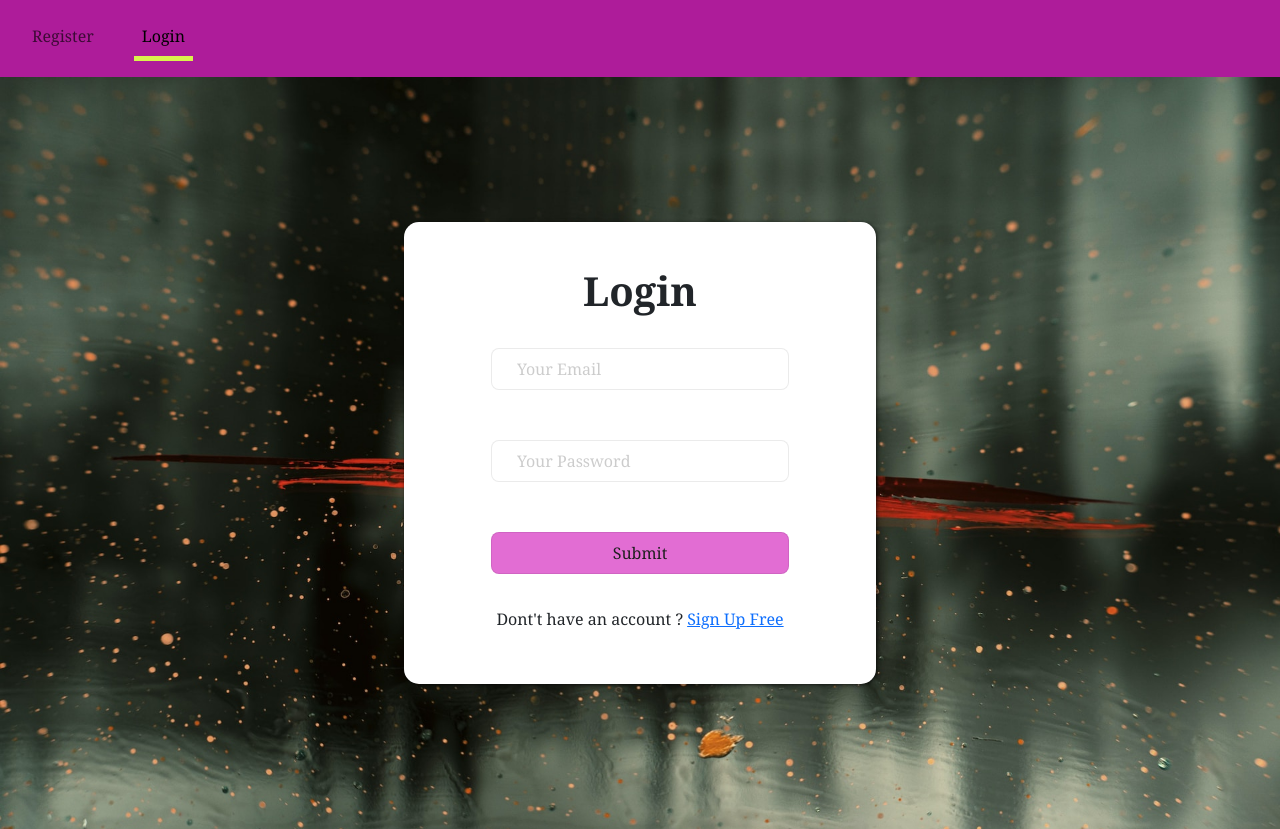
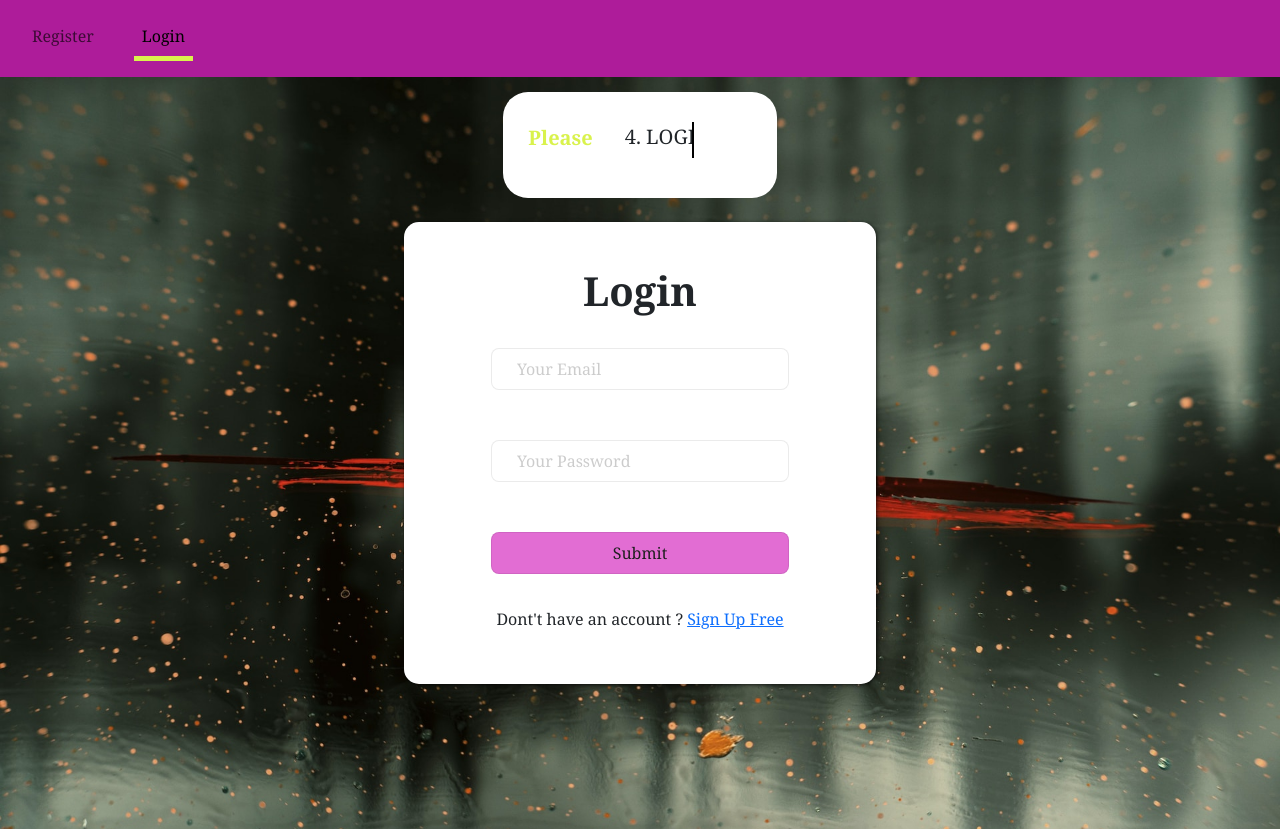
Before and after one commit to ahmadFreelancer/store-frontend, a React (Create React App) app: page /login in a window 1280 px wide. Built offline with nearby package versions, Linux system fonts and the light colour scheme; no server answers.

Commit message:
added animation on login page

```diff
--- a/src/Login.js
+++ b/src/Login.js
@@ -40,11 +40,11 @@ export default function Login() {
     }, [])
 
 
-    useEffect(() =>{
-        if(password === ''){
+    useEffect(() => {
+        if (password === '') {
             setBtnDisable(true)
         }
-        else{
+        else {
             setBtnDisable(false)
         }
     }, [password])
@@ -53,6 +53,19 @@ export default function Login() {
 
 
     return (
+        <>
+            <div style={{display: 'flex', justifyContent: 'center'}}>
+                <div className='loginAnimWrapper'>
+                    <div className='static-text'>Please</div>
+                    <ul className='dynamic-text'>
+                        <li><span>1. REGISTER</span></li>
+                        <li><span>2. and</span></li>
+                        <li><span>3. THEN</span></li>
+                        <li><span>4. LOGIN..</span></li>
+                    </ul>
+                </div>
+            </div>
+
             <div className='loginContainer' style={{
                 backgroundImage: `url(${bgLogin})`, backgroundPosition: "center center",
                 backgroundRepeat: "no-repeat", backgroundSize: "cover"
@@ -65,12 +78,12 @@ export default function Login() {
 
                         <input type="password" placeholder="Your Password" value={password} onChange={(e) => setPassword(e.target.value)} />
 
-                    <input className='btnPurple' type="submit" placeholder="Submit" disabled={btnDisable}/>
+                        <input className='btnPurple' type="submit" placeholder="Submit" disabled={btnDisable} />
 
                         <div className='text-center my-2'>Dont't have an account ? <NavLink to={'/register'} >Sign Up Free</NavLink> </div>
                     </form>
                 </div>
-
             </div>
+        </>
     )
 }
--- a/src/index.css
+++ b/src/index.css
@@ -67,6 +67,70 @@ a.active {
 
 
 /* LOGIN */
+
+.loginAnimWrapper {
+  display: inline-flex;
+  position: absolute;
+  background: white;
+  border-radius: 25px;
+  margin-top: 15px;
+}
+
+.loginAnimWrapper .dynamic-text {
+  padding-right: 35px;
+  overflow: hidden;
+  height: 90px;
+  line-height: 90px;
+}
+
+.loginAnimWrapper .static-text {
+  font-size: 20px;
+  color: #d9f24c;
+  font-weight: bold;
+  display: flex;
+  align-items: center;
+  margin-bottom: 15px;
+  margin-left: 25px;
+}
+
+.dynamic-text li {
+  position: relative;
+  list-style: none;
+  font-size: 20px;
+  top: 0px;
+  animation: slide 6s steps(4) infinite;
+}
+
+@keyframes slide {
+  100% {
+    top: -360px;
+  }
+}
+
+
+.dynamic-text li span {
+  position: relative;
+}
+
+.dynamic-text li span::after {
+  content: '';
+  position: absolute;
+  background-color: white;
+  left: 0;
+  height: 135%;
+  width: 100%;
+  border-left: 2px solid black;
+  margin-top: 30px;
+  animation: typing 1.5s steps(9) infinite;
+}
+
+@keyframes typing {
+  100% {
+    left: 100%;
+    margin: 30px -25px 0 25px;
+  }
+}
+
 
 
 
@@ -324,22 +388,27 @@ a.active {
   }
 
   .singleProductRow .detailsCol .myBgDark {
-    margin: 10px 0px 0px 0px!important
+    margin: 10px 0px 0px 0px !important
   }
+
   .singleProductRow .detailsCol .btnYellow {
-    margin: 10px 0px 0px 0px!important
+    margin: 10px 0px 0px 0px !important
   }
-  .singleProductRow .imgCol{
-    width: 75%!important;
+
+  .singleProductRow .imgCol {
+    width: 75% !important;
   }
-  .singleProductRow .detailsCol{
-    width: 75%!important;
+
+  .singleProductRow .detailsCol {
+    width: 75% !important;
   }
-  .singleProductRow hr{
+
+  .singleProductRow hr {
     border: solid black 1px;
     width: 70%;
   }
-  .singleProductRow br{
+
+  .singleProductRow br {
     display: none;
   }
 
@@ -367,7 +436,8 @@ a.active {
     width: 75%;
     margin: auto !important;
   }
-  .modalWrapperRow .col-6{
-    width: 90%!important;
+
+  .modalWrapperRow .col-6 {
+    width: 90% !important;
   }
 }
```
Lines whose indentation alone changed are shown as unchanged.
